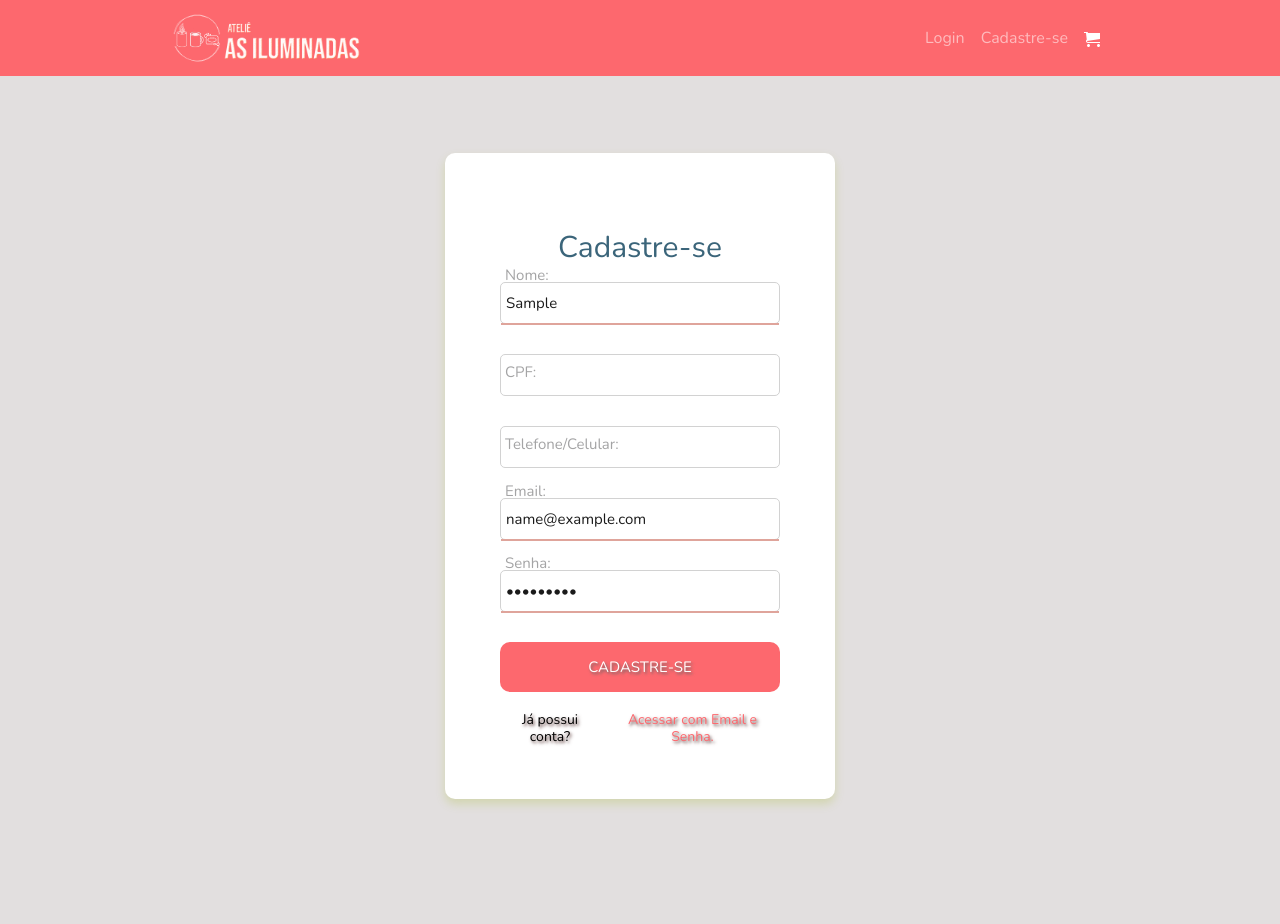
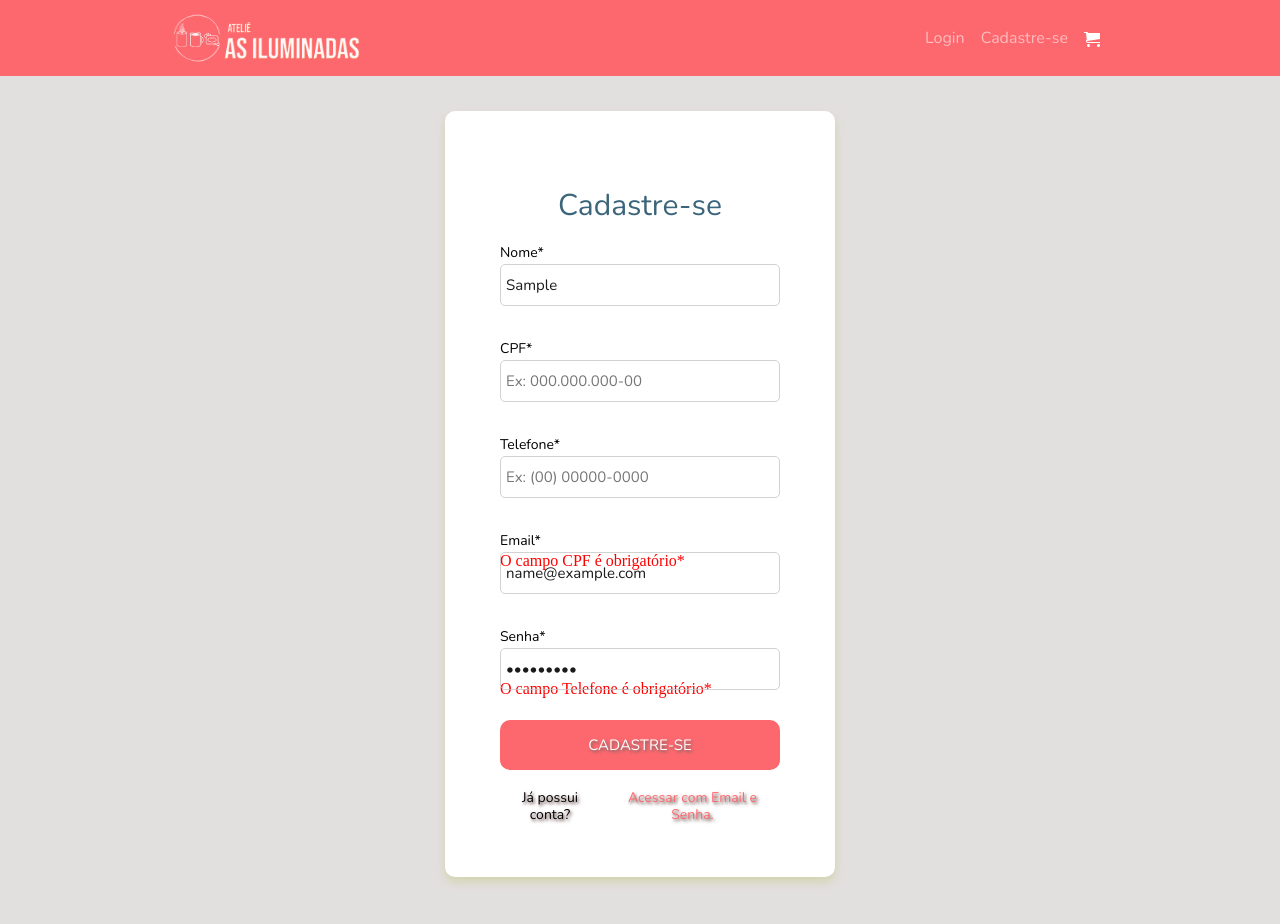
Before and after one commit to wendel92/projeto-tcc-etec, a React (Create React App) app: page /register in a window 1280 px wide. Both pictures are taken after typing "Sample", "Sample", "Sample", "name@example.com", "Sample123" into the empty fields and a click on the button "CADASTRE-SE". Shown: the top 924 px of the page. Before the commit the page ends 876 px from the top, so only its background shows below. Built offline with nearby package versions, Linux system fonts and the light colour scheme; a web font is replaced by a local one.

Commit message:
Validation inputs sussess!!

```diff
--- a/src/componentes/Footer/style.css
+++ b/src/componentes/Footer/style.css
@@ -47,7 +47,3 @@ a:hover{
 li, ul{
   text-decoration: none;
 }
-
-.icons {
-
-}
--- a/src/componentes/HomePage/style.css
+++ b/src/componentes/HomePage/style.css
@@ -1,4 +1,4 @@
-.home-page {
+div.home-page {
   display: flex;
   align-self: 'center';
   flex-direction: row;
--- a/src/componentes/LayoutComponents/style.css
+++ b/src/componentes/LayoutComponents/style.css
@@ -65,7 +65,6 @@ html {
   position: relative;
 }
 
-
 .login-form {
   width: 100%;
 }
@@ -77,10 +76,6 @@ html {
   color: #3b657a;
   line-height: 1.2;
   text-align: center;
-}
-
-.iconAlert {
-  position: relative;
 }
 
 .wrap-input {
@@ -103,6 +98,7 @@ html {
   background-color: transparent;
   padding: 0 5px;
   font-family: Nunito, sans-serif;
+  font-size: 15px;
 }
 
 .focus-input {
@@ -115,6 +111,82 @@ html {
   pointer-events: none;
   color: #dfa49b;
   font-family: Nunito, sans-serif;
+  font-size: small;
+}
+
+.field{
+  color: #000000;
+  font-size: 14px;
+}
+
+.field-nome {
+  font: normal normal normal 14px/1 FontAwesome;
+  font-size: inherit;
+  text-rendering: auto;
+  -webkit-font-smoothing: antialiased;
+  -moz-osx-font-smoothing: grayscale;
+  content: '\f0e0';
+  position: absolute;
+  top: 71%;
+  height: 270px;
+  transform: translateY(-50%);
+  color: #ff0000;
+}
+
+.field-cpf {
+  font: normal normal normal 14px/1 FontAwesome;
+  font-size: inherit;
+  text-rendering: auto;
+  -webkit-font-smoothing: antialiased;
+  -moz-osx-font-smoothing: grayscale;
+  content: '\f0e0';
+  position: absolute;
+  top: 86%;
+  height:270px;
+  transform: translateY(-50%);
+  color: #ff0000;
+}
+
+.field-telefone {
+  font: normal normal normal 14px/1 FontAwesome;
+  font-size: inherit;
+  text-rendering: auto;
+  -webkit-font-smoothing: antialiased;
+  -moz-osx-font-smoothing: grayscale;
+  content: '\f0e0';
+  position: absolute;
+  top: 102%;
+  height: 270px;
+  transform: translateY(-50%);
+  color: #ff0000;
+}
+
+.field-email {
+  font: normal normal normal 14px/1 FontAwesome;
+  font-size: inherit;
+  text-rendering: auto;
+  -webkit-font-smoothing: antialiased;
+  -moz-osx-font-smoothing: grayscale;
+  content: '\f0e0';
+  position: absolute;
+  top: 117%;
+  height: 270px;
+  transform: translateY(-50%);
+  color: #ff0000;
+}
+
+.field-senha {
+  font: normal normal normal 14px/1 FontAwesome;
+  font-size: inherit;
+  text-rendering: auto;
+  -webkit-font-smoothing: antialiased;
+  -moz-osx-font-smoothing: grayscale;
+  content: '\f0e0';
+  position: absolute;
+  top: 132%;
+  height: 270px;
+  transform: translateY(-50%);
+  color: #ff0000;
 }
 
 .focus-input::before {
@@ -134,7 +206,7 @@ html {
 
 .focus-input::after {
   font-family: Nunito, sans-serif;
-  font-size: 15px;
+  font-size: 14px;
   color: #a4a4a5;
   line-height: 1;
   content: attr(data-placeholder);
--- a/src/pages/Login/index.js
+++ b/src/pages/Login/index.js
@@ -4,6 +4,7 @@ import Header from '../../componentes/Header'
 import { LayoutComponents } from '../../componentes/LayoutComponents'
 import axios from 'axios'
 import { useForm } from 'react-hook-form'
+import swal from 'sweetalert'
 
 // TELA DE LOGIN - TELA EM ANDAMENTO
 export default function Login() {
@@ -20,13 +21,29 @@ export default function Login() {
   const [senha, setSenha] = useState('')
 
   const onSubmit = (data) => {
-    alert(data.email + '\n' + data.senha)
+    // alert(data.email + '\n' + data.senha)
+
+
 
     const api = axios.create({
       baseURL: 'http://localhost:8000',
     })
 
-    api
+     // Validate input filling
+     if (
+      data.email === '' ||
+      data.senha === ''
+    ) {
+      swal({
+
+        title: 'Ops!',
+        text: 'Preencha todos os campos',
+        icon: 'warning',
+        button: 'OK',
+        // timer: 2000,
+      })
+    } else {
+      api
       .post('/login', {
         email: data.email,
         password: data.senha,
@@ -38,7 +55,23 @@ export default function Login() {
       .catch(function (e) {
         console.log(e)
       })
+
+      navigate('/cart')
+      setEmail('')
+      setSenha('')
+
+      swal({
+        title: 'Parabéns!',
+        text: 'Login realizado com sucesso',
+        icon: 'success',
+        button: 'OK',
+        timer: 3000,
+      })
+    }
   }
+
+
+
 
   return (
     <form onSubmit={handleSubmit(onSubmit)} className="login-form">
@@ -50,8 +83,9 @@ export default function Login() {
         <span className="login-form-title"></span>
 
         {/* CAMPO EMAIL */}
-        <div className="wrap-input">
+        <div className="wrap-input inputIn">
           <input
+          pattern="[a-z0-9._%+-]+@[a-z0-9.-]+\.[a-z]{2,4}$"
             {...register('email')}
             className={email !== '' ? 'has-val input' : 'input'}
             type="email"
@@ -62,7 +96,7 @@ export default function Login() {
         </div>
 
         {/* CAMPO SENHA */}
-        <div className="wrap-input">
+        <div className="wrap-input inputIn">
           <input
             {...register('senha')}
             className={senha !== '' ? 'has-val input' : 'input'}
@@ -74,7 +108,7 @@ export default function Login() {
         </div>
 
         {/* BOTÃO DE LOGIN */}
-        <button className="area-botao" onClick={() => navigate('/')}>
+        <button className="area-botao" onClick={() => navigate('')}>
           Login
         </button>
 
--- a/src/pages/Register/index.js
+++ b/src/pages/Register/index.js
@@ -3,17 +3,21 @@ import { Link } from 'react-router-dom'
 import { LayoutComponents } from '../../componentes/LayoutComponents'
 import Header from '../../componentes/Header'
 import axios from 'axios'
-
-
-import { FiAlertCircle } from 'react-icons/fi'
-
 // import * as yup from 'yup'
-import { useForm } from 'react-hook-form'
+import { useForm, Controller } from 'react-hook-form'
 import InputMask from 'react-input-mask'
 import swal from 'sweetalert'
+import { ToastContainer, toast } from 'react-toastify'
+
+import 'react-toastify/dist/ReactToastify.css'
 
 export default function Register() {
-  const { register, handleSubmit } = useForm({ mode: 'onSubmit' })
+  const {
+    register,
+    handleSubmit,
+    watch,
+    formState: { errors },
+  } = useForm()
   const [showIcon, setShowIcon] = useState(false)
   const [nome, setNome] = useState('')
   const [cpf, setCpf] = useState('')
@@ -22,7 +26,6 @@ export default function Register() {
   const [senha, setSenha] = useState('')
 
   const onSubmit = (data) => {
-    // format the cpf field in string
     data.cpfFormated = data.cpf.replace(/\D/g, '')
     data.phoneFormated = data.telefone.replace(/\D/g, '')
 
@@ -45,23 +48,29 @@ export default function Register() {
       'OPTIONS,Accept,Authorization, X-Requested-With, Content-Type, Access-Control-Request-Method, Access-Control-Request-Header'
     api.defaults.headers.post['Access-Control-Max-Age'] = '86400'
 
-    // Validate input filling
+    // VALIDAÇÃO DE CAMPOS
     if (
       data.nome === '' ||
       data.cpf === '' ||
       data.telefone === '' ||
       data.email === '' ||
       data.senha === ''
-    ) {
-      swal({
+    )
+      console.log(watch('nome '))
+    console.log(watch('cpf '))
+    console.log(watch('telefone '))
+    console.log(watch('email '))
+    console.log(watch('senha '))
 
-        title: 'Ops!',
-        text: 'Preencha todos os campos',
-        icon: 'warning',
-        button: 'OK',
-        timer: 2000,
-      })
-    } else {
+    // {
+    //   swal({
+    //     title: 'Ops!',
+    //     text: 'Preencha todos os campos',
+    //     icon: 'warning',
+    //     button: 'OK',
+    //     // timer: 2000,
+    //   })
+
     api
       .post('/cadastrarCliente', {
         name: data.nome,
@@ -91,7 +100,6 @@ export default function Register() {
       timer: 3000,
     })
   }
-  }
 
   return (
     // CAMPOS DE CADASTRO
@@ -103,83 +111,87 @@ export default function Register() {
         </p>
         <span className="login-form-title"></span>
 
-        {/* register your input into the hook by invoking the "register" function */}
-
         {/* CAMPO NOME */}
-
+        <span className="field">Nome*</span>
         <div className="wrap-input inputIn">
           <input
-            pattern="[a-zA-Z,ã, ã]+"
-            {...register('nome')}
+            pattern="^[a-zA-Z,ã,é ]*$"
+            {...register('nome', { required: true })}
             className={nome !== '' ? 'has-val input' : 'input'}
             type="text"
             value={nome}
             onChange={(e) => setNome(e.target.value)}
+            placeholder="Ex: João da Silva"
           />
-
-          <span className="focus-input" data-placeholder="Nome:"></span>
         </div>
+        {errors.nome && <span className="field-nome">O campo Nome é obrigatório*</span>}
 
         {/* Campo CPF */}
-
+        <span className="field">CPF*</span>
         <div className="wrap-input inputIn">
           <InputMask
             pattern="[0-9,.,-]+"
-            {...register('cpf')}
+            {...register('cpf', { required: true })}
             mask="999.999.999-99"
             maskChar={null}
             className={cpf !== '' ? 'has-val input' : 'input'}
             value={cpf}
             onChange={(e) => setCpf(e.target.value)}
+            placeholder="Ex: 000.000.000-00"
           />
-
-          <span className="focus-input" data-placeholder="CPF:"></span>
         </div>
+        {errors.cpf && <span className="field-cpf">O campo CPF é obrigatório*</span>}
 
         {/* Campo Telefone */}
-
+        <span className="field">Telefone*</span>
         <div className="wrap-input inputIn">
           <InputMask
-            {...register('telefone')}
+            {...register('telefone', { required: true })}
+            pattern="[(,),0-9,.,- ]+"
             mask="(99) 99999-9999"
             maskChar={null}
             className={telefone !== '' ? 'has-val input' : 'input'}
             value={telefone}
             onChange={(e) => setTelefone(e.target.value)}
+            placeholder="Ex: (00) 00000-0000"
           />
-
-          <span
-            className="focus-input"
-            data-placeholder="Telefone/Celular:"
-          ></span>
         </div>
+        {errors.telefone && (
+          <span className="field-telefone">O campo Telefone é obrigatório*</span>
+        )}
 
         {/* Campo email */}
-
+        <span className="field">Email*</span>
         <div className="wrap-input inputIn">
           <input
             pattern="[a-z0-9._%+-]+@[a-z0-9.-]+\.[a-z]{2,4}$"
-            {...register('email')}
+            {...register('email', { required: true })}
             className={email !== '' ? 'has-val input' : 'input'}
             type="text"
             value={email}
             onChange={(e) => setEmail(e.target.value)}
+            placeholder="Ex: nome.sobrenome@dominio.com"
           />
-          <span className="focus-input" data-placeholder="Email:"></span>
         </div>
+        {errors.email && (
+          <span className="field-email">O campo Email é obrigatório*</span>
+        )}
 
         {/* Campo Senha */}
-
+        <span className="field">Senha*</span>
         <div className="wrap-input inputIn">
           <input
-            {...register('senha')}
+            {...register('senha', { required: true })}
             className={senha !== '' ? 'has-val input' : 'input'}
             type="password"
             value={senha}
             onChange={(e) => setSenha(e.target.value)}
+            placeholder="Ex: ******"
           />
-          <span className="focus-input" data-placeholder="Senha:"></span>
         </div>
+        {errors.senha && (
+          <span className="field-senha">O campo Senha é obrigatório*</span>
+        )}
 
         <button className="area-botao">Cadastre-se</button>
 
```
Lines whose indentation alone changed are shown as unchanged.
